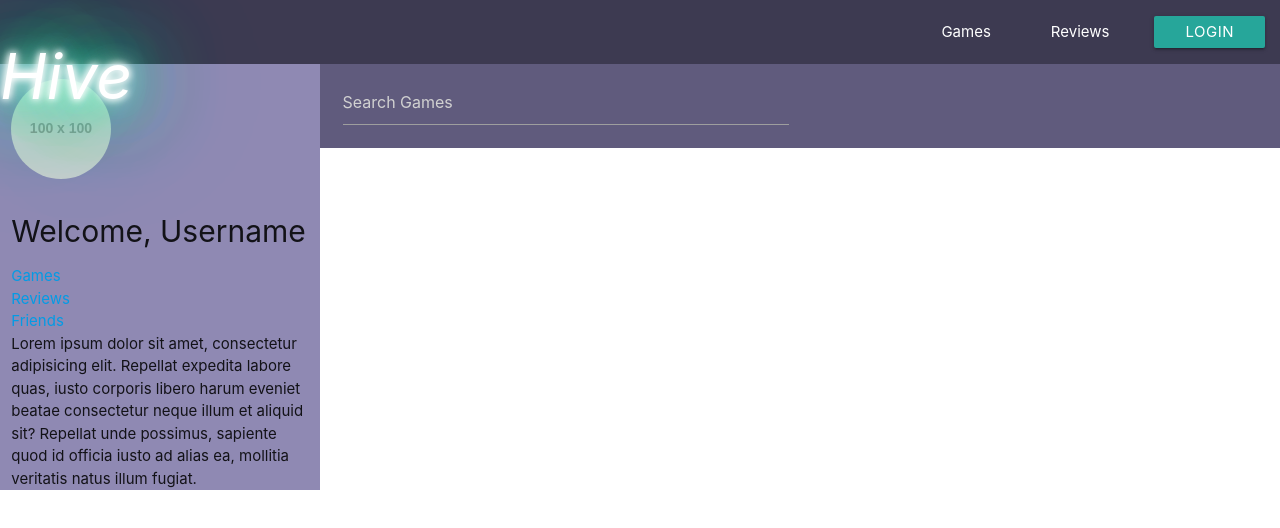
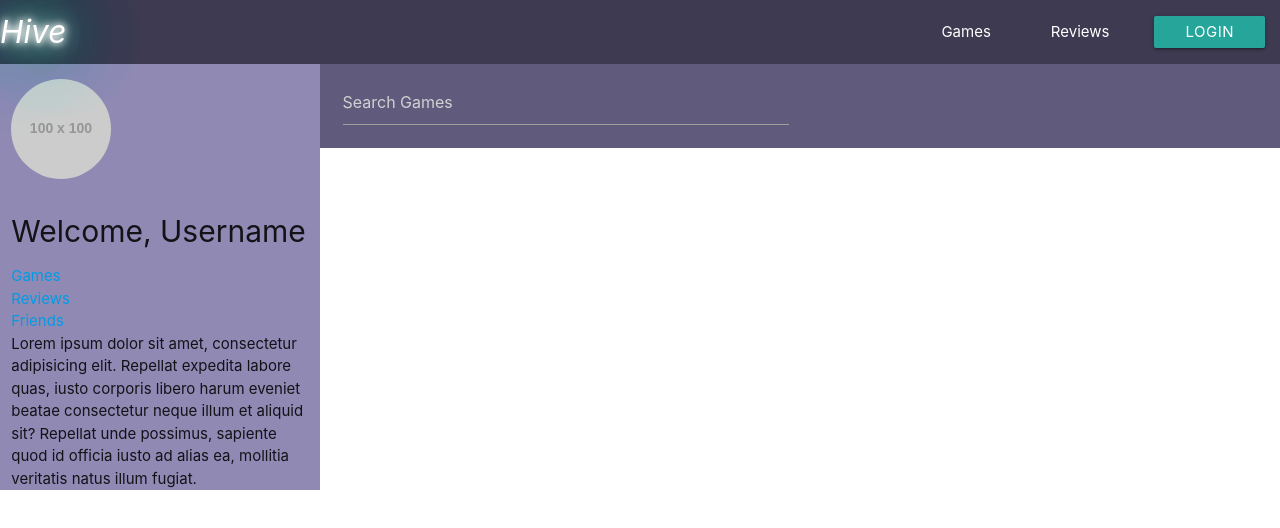
Before and after one commit to blickenderfer/hive, a React (Vite) app in the folder client/: page /dashboard in a window 1280 px wide. Shown: the top 528 px of the page. Built offline with nearby package versions, Linux system fonts and the light colour scheme.

Commit message:
navbar fixed

```diff
--- a/client/src/components/header.jsx
+++ b/client/src/components/header.jsx
@@ -6,7 +6,7 @@
         <>
       <nav>
             <div className="nav-wrapper">
-                <a href="/dashboard" className="title brand-logo"><h1 className='title'>Hive</h1></a>
+                <a href="/dashboard" className="brand-logo"><span className='title'>Hive</span></a>
                 <ul id="nav-mobile" className="right hide-on-med-and-down nav-links">
                     <li><a><Link to="/games">Games</Link></a></li>
                     <li><a><Link to="/review">Reviews</Link></a></li>
```
